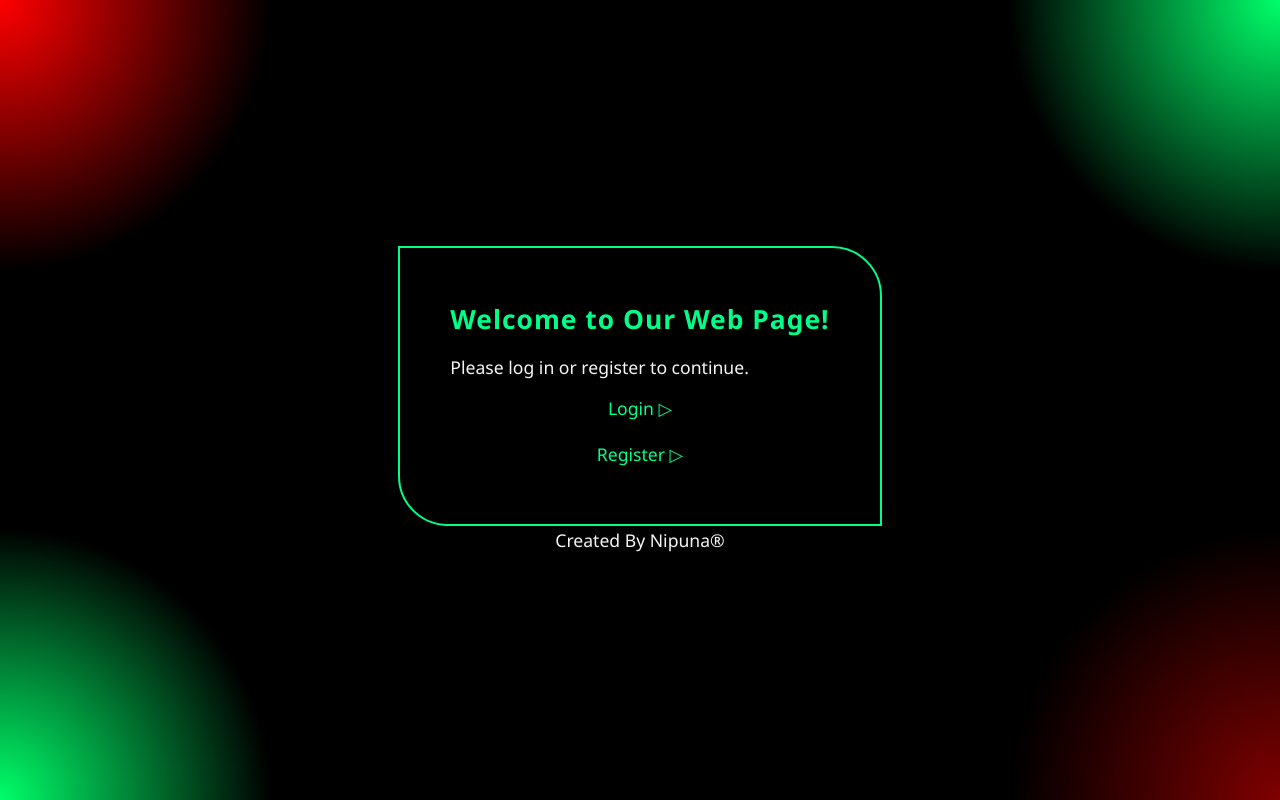
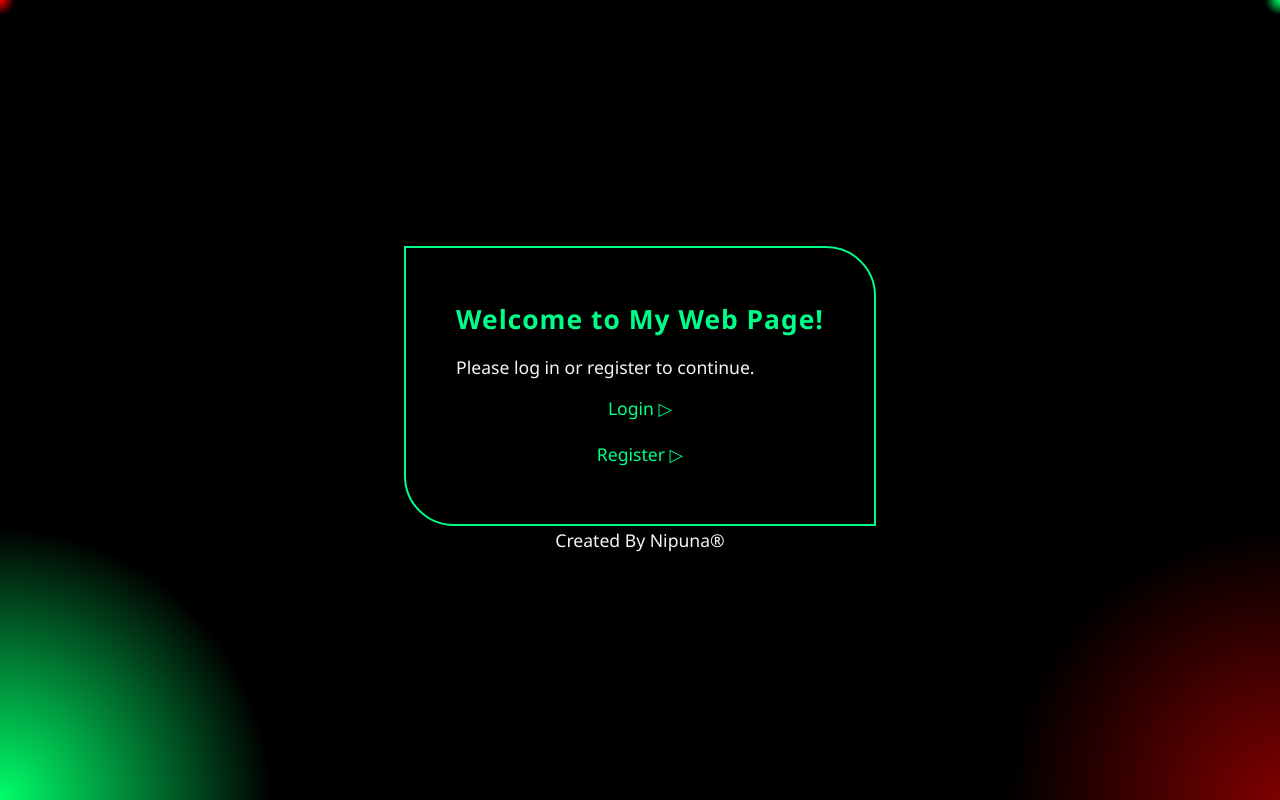
Before and after one commit to Nipunapromod/pydb, a Flask app: page / in a window 1280 px wide. Run offline with Flask 3, Linux system fonts and the light colour scheme.

Commit message:
Update mainhome.html

```diff
--- a/templates/mainhome.html
+++ b/templates/mainhome.html
@@ -18,8 +18,8 @@ html {
 body {
     min-height: 100vh;
     background:
-        radial-gradient(circle at 0% 0%, #ff0000 0%, transparent 18%),
-        radial-gradient(circle at 100% 0%, #00ff6a 0%, transparent 18%),
+        radial-gradient(circle at 0% 0%, #ff0000 0%, transparent 1%),
+        radial-gradient(circle at 100% 0%, #00ff6a 0%, transparent 1%),
         radial-gradient(circle at 0% 100%, #00ff6a 0%, transparent 18%),
         radial-gradient(circle at 100% 100%, #ff000080 0%, transparent 18%),
 #000;
@@ -127,7 +127,7 @@ input:focus, select:focus, textarea:focus, button:focus {
 
 <body>
     <div class="border">
-        <h2>Welcome to Our Web Page!</h2>
+        <h2>Welcome to My Web Page!</h2>
         <p>Please log in or register to continue.</p>
         <center>
             <a href="/login">Login ▷</a>
```
